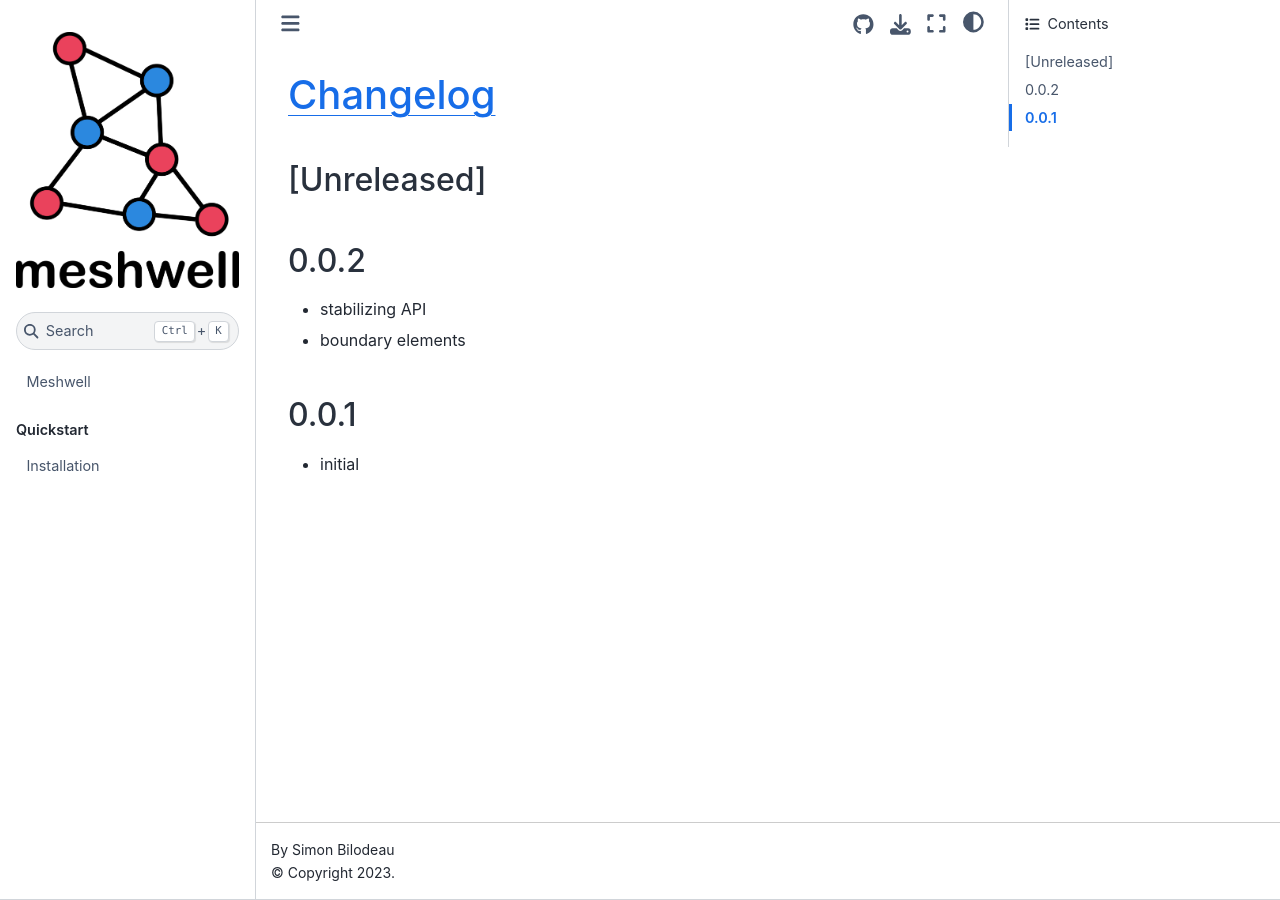
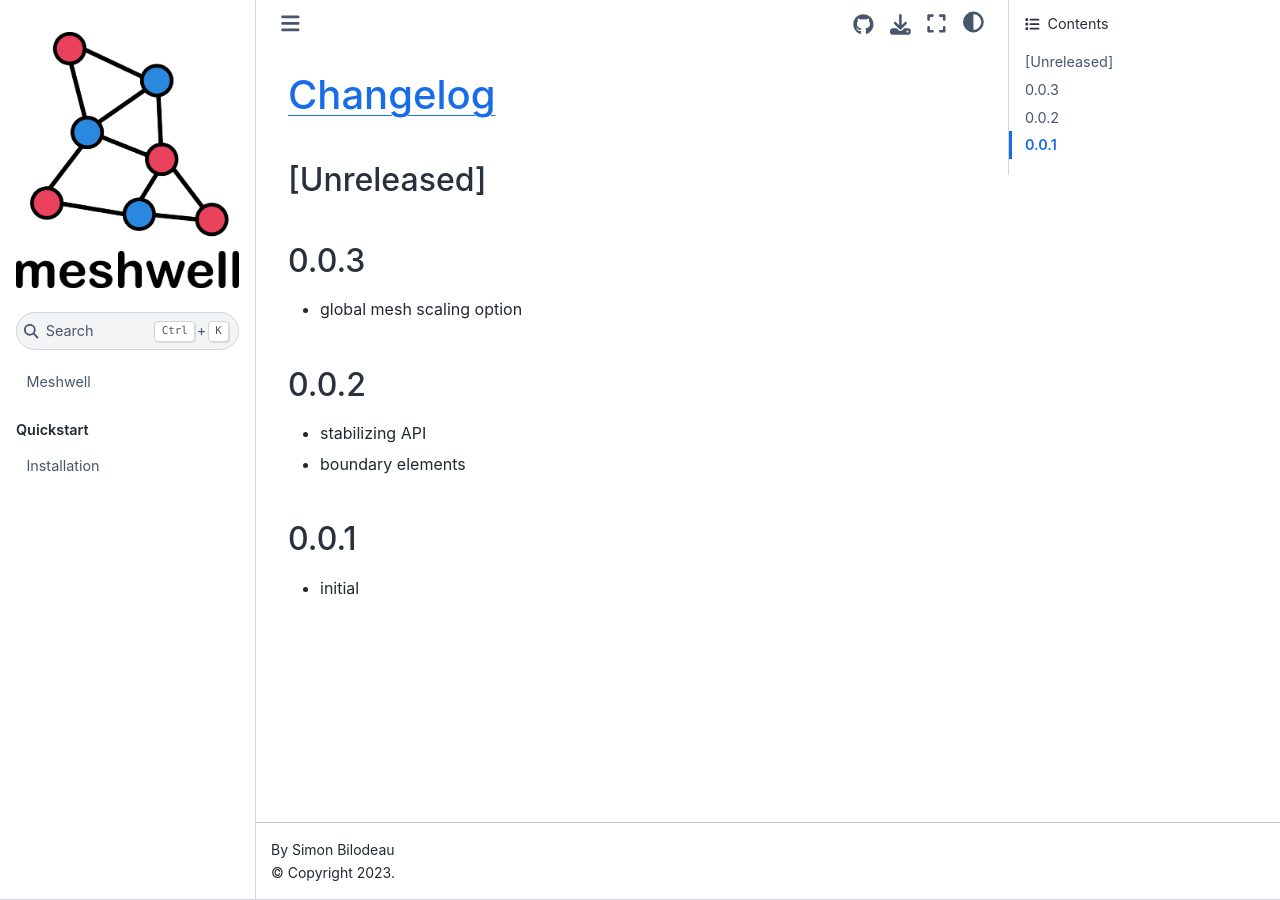
Before and after one commit to simbilod/meshwell, a Jupyter Book: the page built from docs/changelog.md, in a window 1280 px wide. Built offline with Jupyter Book 1.0.4 settings and Sphinx 7.4.7 and the Sphinx Book theme 1.1.4, drawn with Linux system fonts in a browser that asks for light colours; pages that are not in the unit, such as notebooks, are missing from menus.

Commit message:
changelof

```diff
--- a/docs/changelog.md
+++ b/docs/changelog.md
@@ -1,6 +1,10 @@
 # [Changelog](https://keepachangelog.com/en/1.0.0/)
 
 ## [Unreleased]
+
+## 0.0.3
+
+- global mesh scaling option
 
 ## 0.0.2
 
```
